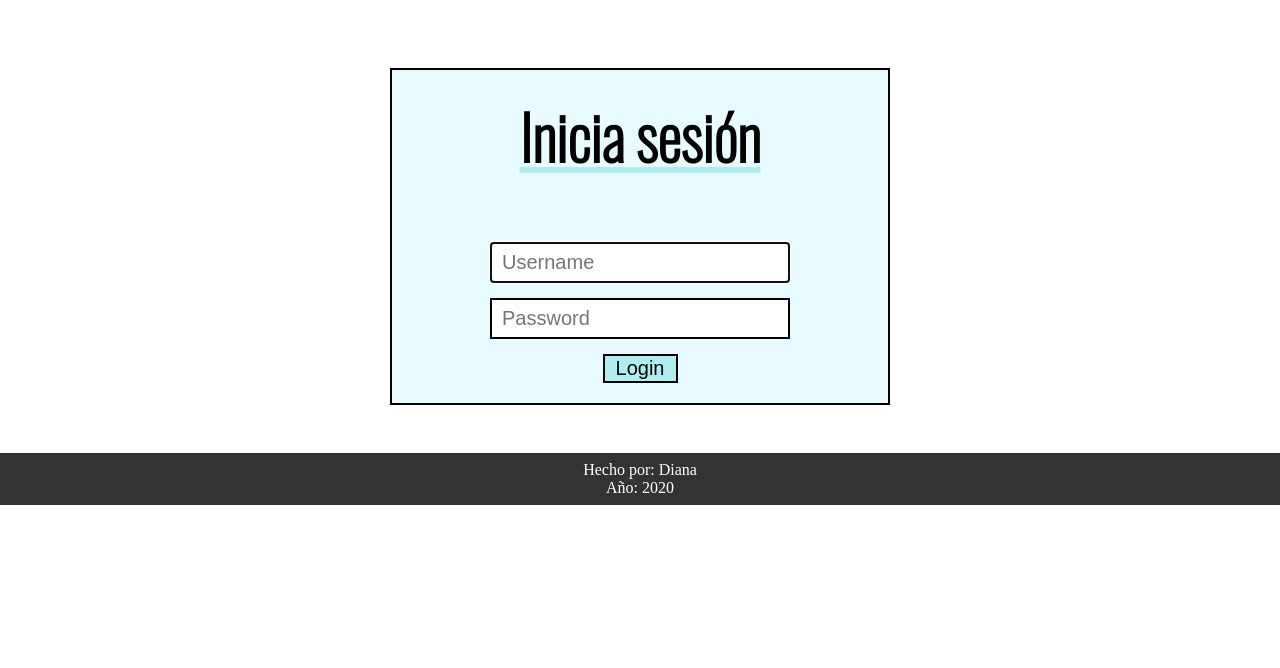
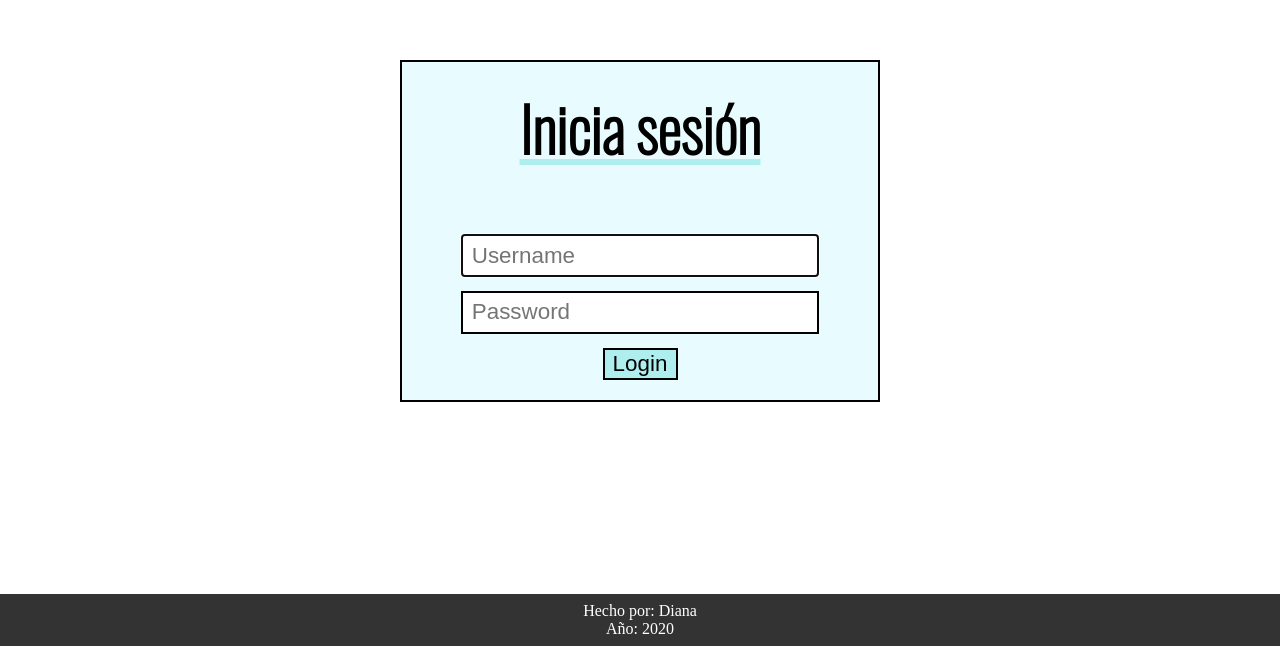
Before and after one commit to diana-nt/tareas-app, a Vue app: page /login in a window 1280 px wide. Shown: the part 132-800 px from the top of the page. Built offline with nearby package versions, Linux system fonts and the light colour scheme.

Commit message:
Adjust login page

```diff
--- a/src/App.vue
+++ b/src/App.vue
@@ -104,7 +104,7 @@ img {
 footer {
     position: sticky;
     bottom: 0;
-    margin-top: 3em;
+    //margin-top: 3em;
     text-align: center;
     padding: 0.5em;
     background-color: #333333;
--- a/src/components/AgregarTarea.vue
+++ b/src/components/AgregarTarea.vue
@@ -76,6 +76,7 @@ input {
     background: transparent;
     border: solid 2px;
     padding: 7px 10px;
+    /*padding: .3em .4em;*/
     border-right: none;
     width: inherit;
     max-width: 80%;
--- a/src/views/Login.vue
+++ b/src/views/Login.vue
@@ -64,30 +64,38 @@ export default {
 
 <style scoped>
 #login {
-    width: 500px;
+    width: 30em;
+    max-width: 100%;
     border: 2px solid black;
     background-color: #e8fcff;
     margin: auto;
-    margin-top: 200px;
+    /*margin-top: 200px;*/
+    margin-bottom: 12em;
+    margin-top: 12em;
     padding: 20px;
     display: flex;
     flex-direction: column;
 }
 
 #inputs {
+    align-self: center;
     display: flex;
     flex-direction: column;
+    width: fit-content;
+    max-width: 100%;
 }
 
 input {
     background: white;
     border: solid 2px;
-    padding: 7px 10px;
-    width: 300px;
+    /*padding: 7px 10px;*/
+    padding: .3em .4em;
+    width: 16em;
+    max-width: 100%;
     color: black;
     border-color: black;
-    font-size: 20px;
-    margin-bottom: 15px;
+    font-size: 1.4rem;
+    margin-bottom: .6em;
     align-self: center;
 }
 
@@ -99,7 +107,7 @@ button {
     /*margin-top: 20px;*/
     align-self: center;
     color: black;
-    font-size: 20px;
+    font-size: 1.4rem;
     text-align: center;
 }
 
```
